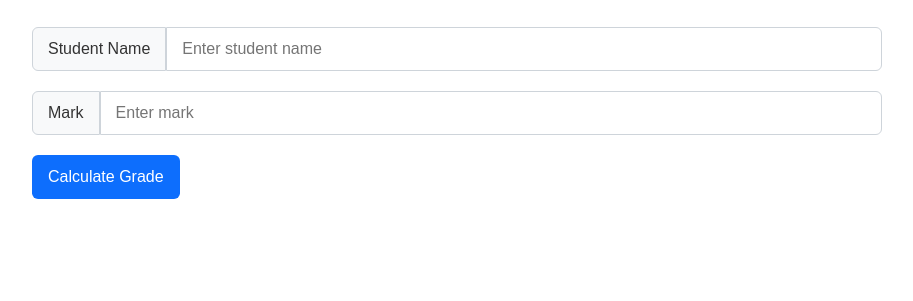
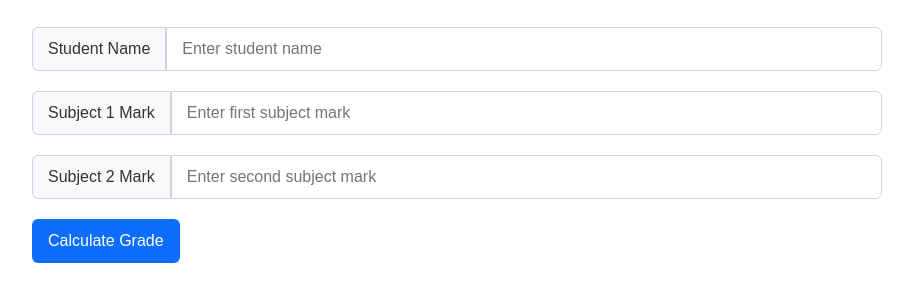
Before and after one commit to eliasmarga50-png/Student_Grade_Calculator, a plain HTML site: page index.html in a window 1280 px wide. Shown: the part 61-362 px from the top of the page, without its empty margins (108-1021 px from the left). Drawn offline with Linux system fonts and the light colour scheme.

Commit message:
add entering the second mark placeholder

```diff
--- a/index.html
+++ b/index.html
@@ -23,14 +23,26 @@
         </div>
 
         <div class="input-group">
-            <label for="mark">Mark</label>
+            <label for="mark1">Subject 1 Mark</label>
             <input
                 type="number"
-                id="mark"
-                placeholder="Enter mark"
+                id="mark1"
+                placeholder="Enter first subject mark"
                 min="0"
                 max="100"
-                step="1"
+                step="any"
+            >
+        </div>
+
+        <div class="input-group">
+            <label for="mark2">Subject 2 Mark</label>
+            <input
+                type="number"
+                id="mark2"
+                placeholder="Enter second subject mark"
+                min="0"
+                max="100"
+                step="any"
             >
         </div>
 
```
